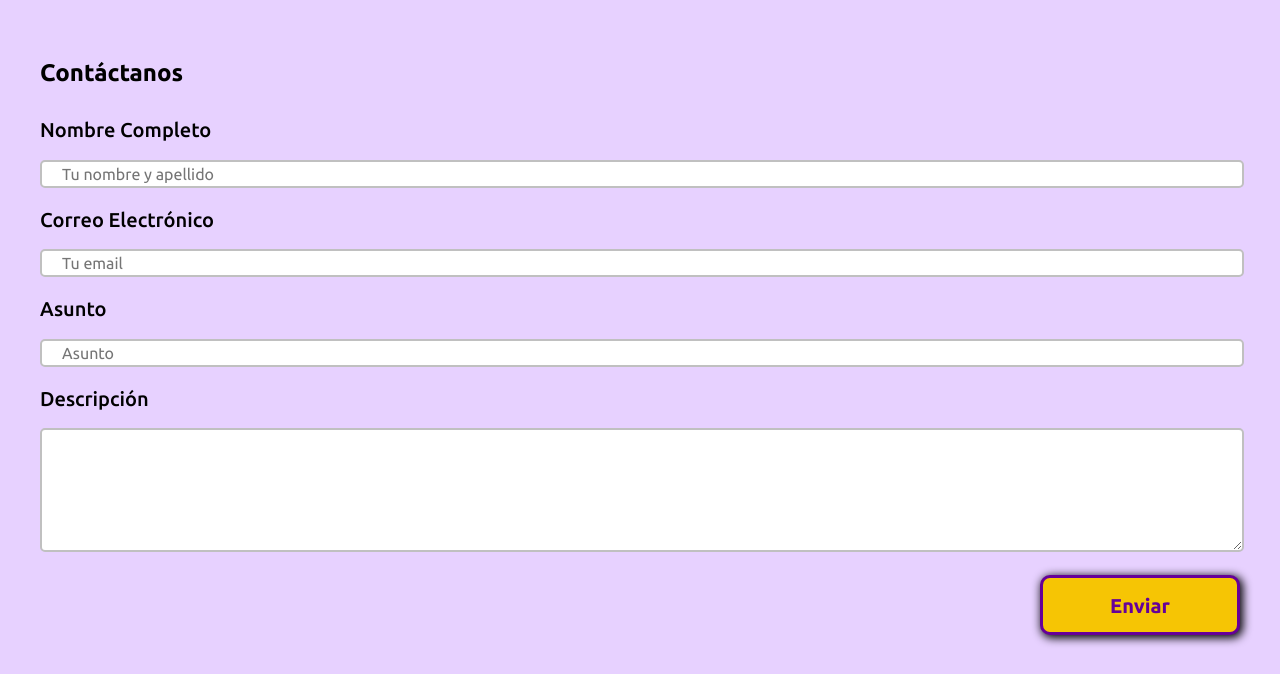
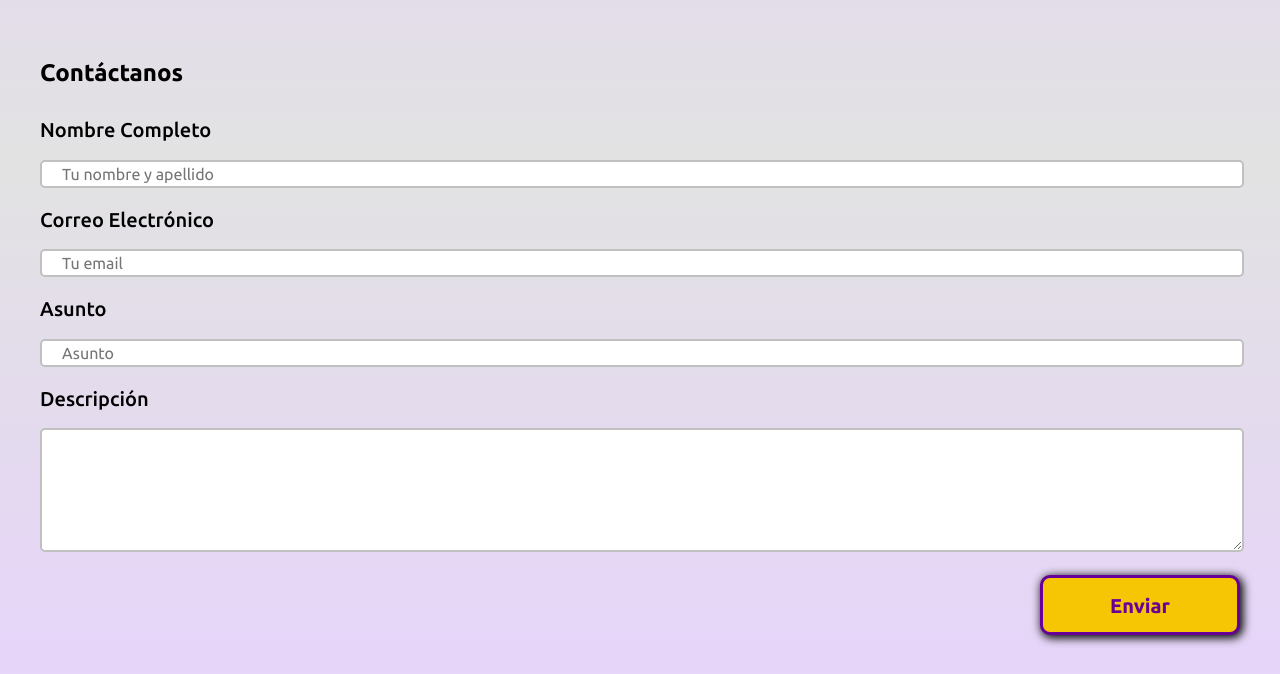
Before and after one commit to aeburgos00/BalanceIndumentariaBootstrap, a plain HTML site: page views/contacto.html in a window 1280 px wide. Shown: the part 457-1131 px from the top of the page. Drawn offline with Linux system fonts and the light colour scheme.

Commit message:
modificando el fondo

```diff
--- a/css/estilos.css
+++ b/css/estilos.css
@@ -24,8 +24,8 @@
 /* BODY */
 body {
     font-family: 'Ubuntu', sans-serif;
-    background: var(--lila);
-    /* background-image: linear-gradient(var(--lila), #e2e2e2, var(--lila)); */
+    /* background: var(--lila); */
+    background-image: linear-gradient(var(--lila), #e2e2e2, var(--lila));
 }
 
 /* MAIN */
```
